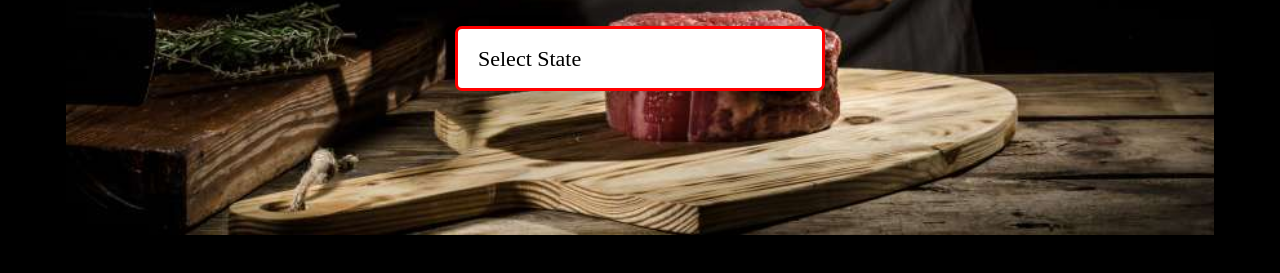
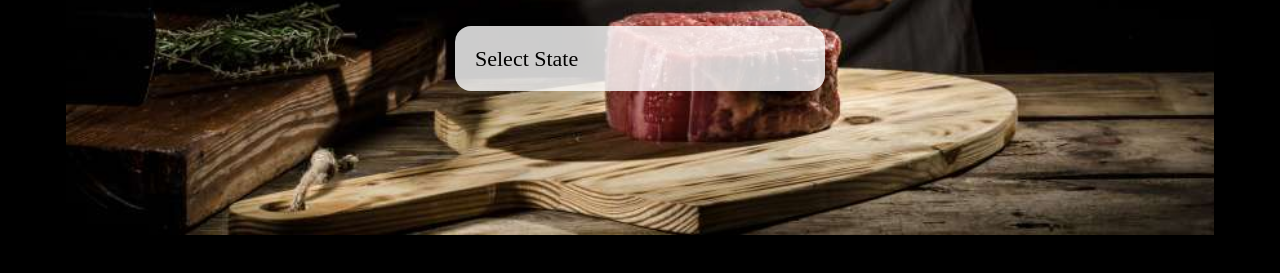
Before and after one commit to JRacz419/FindMyButcher2.1, a plain HTML site: page index.html in a window 1280 px wide. Shown: the part 475-748 px from the top of the page. Drawn offline with nearby package versions, Linux system fonts and the light colour scheme.

Commit message:
changed border radius on search bar and drop down search changed opactity to 0.8

```diff
--- a/style.css
+++ b/style.css
@@ -136,7 +136,7 @@ header nav ul li a.active {
     width: 370px;
     margin: 85px auto 0;
 
-    border-radius: 7px;
+    border-radius: 16px;
   }
   .select-btn, li{
     display: flex;
@@ -149,10 +149,11 @@ header nav ul li a.active {
     padding: 0 20px;
     font-size: 22px;
     background: #fff;
-    border-radius: 7px;
+    border-radius: 16px;
     justify-content: space-between;
     box-shadow: 0 10px 25px rgba(0,0,0,0.1);
-    border: 3px solid red;
+
+    opacity: 0.8;
   }
   .select-btn i{
     font-size: 31px;
@@ -166,8 +167,10 @@ header nav ul li a.active {
     padding: 20px;
     margin-top: 15px;
     background: #fff;
-    border-radius: 7px;
+    border-radius: 16px;
     box-shadow: 0 10px 25px rgba(0,0,0,0.1);
+    opacity: 0.8;
+
   }
   .wrapper.active .content{
     display: block;
```
Also changed, not shown: main.js (+7 -1 lines).
